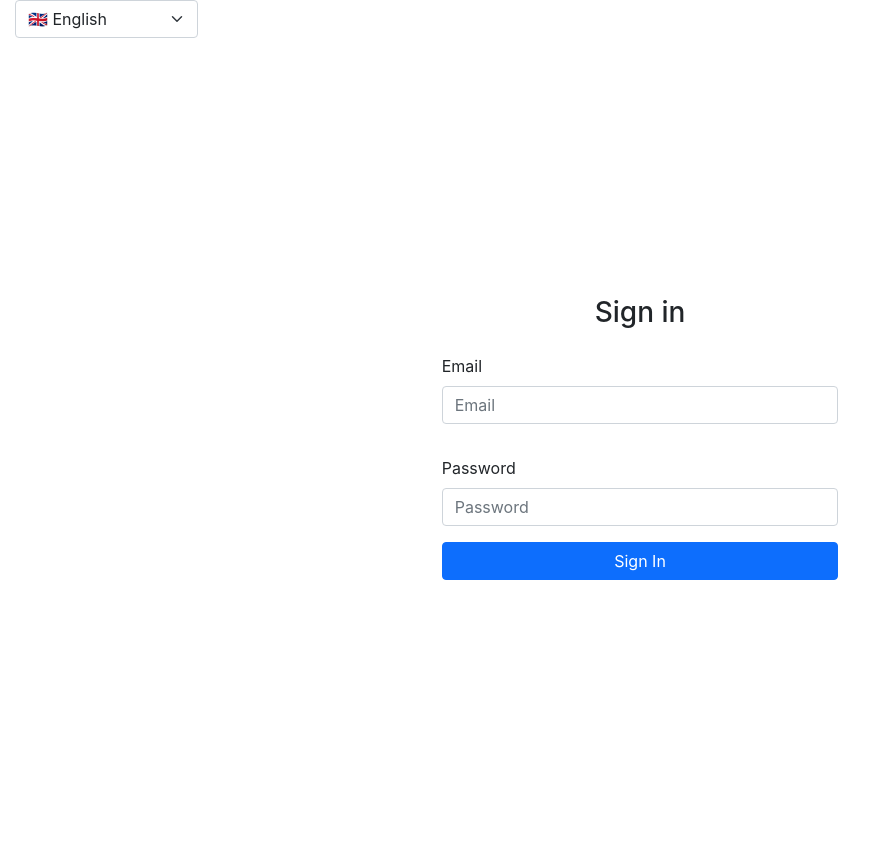
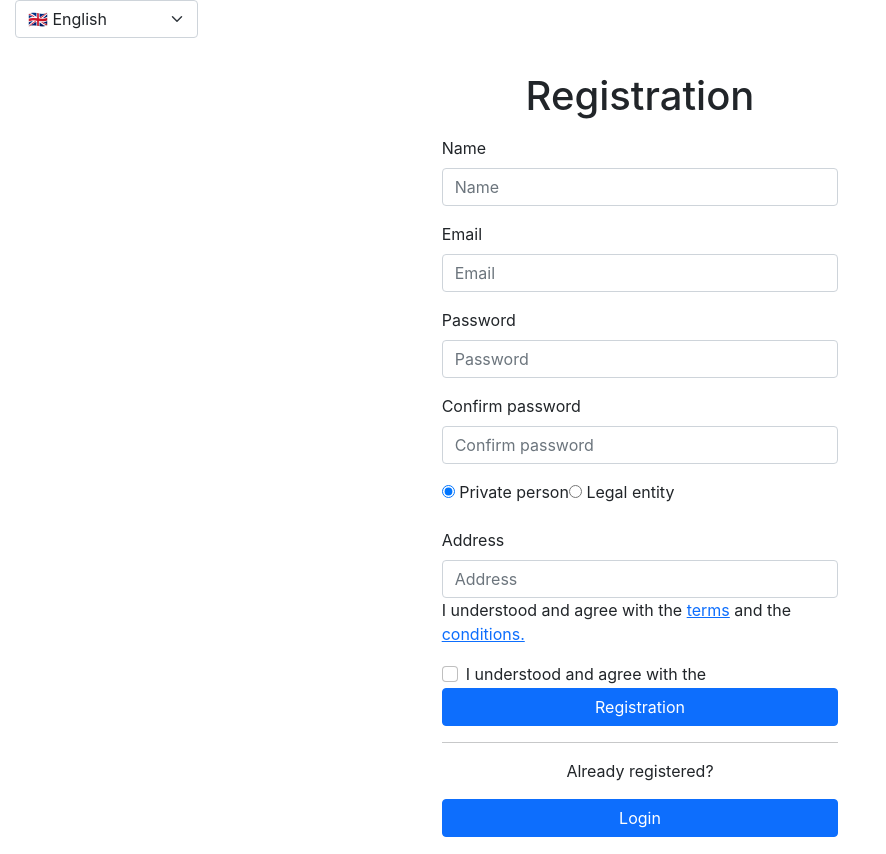
Before and after one commit to flowacademyhu/iota-vajdasag-brand, a React (Create React App) app in the folder frontend/: page /registration in a window 1280 px wide. Before the commit this address led to /login. Shown: the whole page, without its empty margins (0-886 px from the left). Built offline with nearby package versions, Linux system fonts and the light colour scheme; what axios-mock-adapter would draw is missing.

Commit message:
links interpolated

```diff
--- a/frontend/src/App.js
+++ b/frontend/src/App.js
@@ -21,7 +21,7 @@ export default function App() {
     <Router>
       <div>
         <SwitchLanguage />
-        {isLoggedIn ? <Menu /> : <Redirect to="/login" />}
+        {/* {isLoggedIn ? <Menu /> : <Redirect to="/login" />} */}
         {loggedInAsCompanyAdmin && <Redirect to="/company-admin" />}
         {loggedInAsSuperAdmin && <Redirect to="/super-admin" />}
       </div>
--- a/frontend/src/i18n/en.json
+++ b/frontend/src/i18n/en.json
@@ -22,10 +22,10 @@
     "email": "Email",
     "buttontext": "Registration",
     "alreadyRegistered": "Already registered?",
-    "agreement": "I understood and agree with the",
-    "linkAdatkezelesi": "href= https://jusoft.hu/docs/Adatkezelesi%20tajekoztato_Jusoft.pdf",
+    "agreement": "I understood and agree with the  ",
+    "linkadat": " terms",
     "and": " and the ",
-    "linkAszf" : "href= https://jusoft.hu/docs/Adatkezelesi%20tajekoztato_Jusoft.pdf",
+    "linkAszf": " conditions.",
     "address": "Address",
     "invalidemail": "Invalid email",
     "login": "Login"
--- a/frontend/src/pages/Registration.js
+++ b/frontend/src/pages/Registration.js
@@ -1,7 +1,7 @@
 import React, { useState } from "react";
 import { useHistory } from "react-router-dom";
 import { Formik, Form, Field } from "formik";
-import { useTranslation } from "react-i18next";
+import { useTranslation, Trans, Link } from "react-i18next";
 import * as Yup from "yup";
 import Button from "../components/Button";
 import InputField from "../components/InputField";
@@ -161,10 +161,10 @@ export default function Registration() {
               </div>
               <div>
                 <p>
-                  {t("registration.agreement")}{" "}
-                  {t("registration.linkAdatkezelesi")}
+                  {t("registration.agreement")}
+                  <a target="_blank" href="https://jusoft.hu/docs/Adatkezelesi%20tajekoztato_Jusoft.pdf">{t("registration.linkadat")}</a>
                   {t("registration.and")}
-                  {t("registration.linkAszf")}
+                  <a target="_blank" href="https://jusoft.hu/docs/Adatkezelesi%20tajekoztato_Jusoft.pdf">{t("registration.linkAszf")}</a>
                 </p>
               </div>
               <div></div>
```
